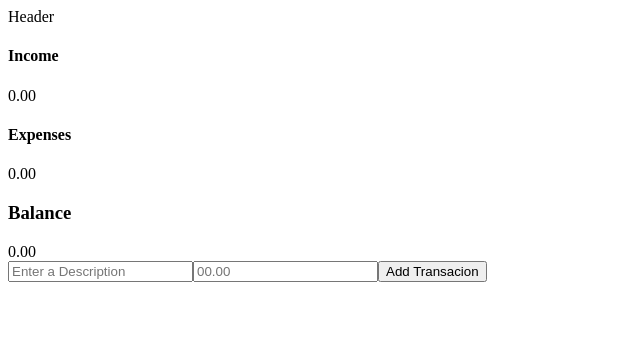
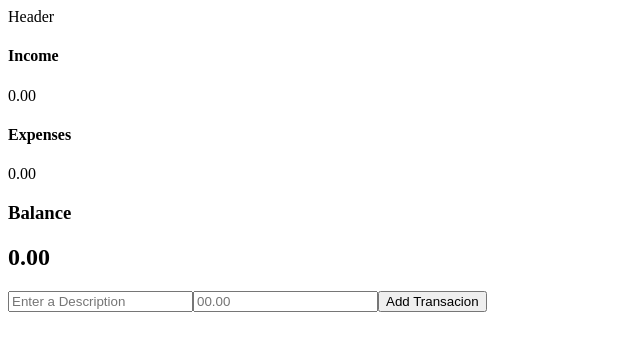
Before and after one commit to LuisArielRetanaHernadez/administrador-gastos, a React (Vite) app: page / in a window 1280 px wide. Shown: the top 350 px of the page, without its empty margins (0-640 px from the left). Built offline with nearby package versions, Linux system fonts and the light colour scheme.

Commit message:
agregando los estilos

```diff
--- a/src/components/Balance/Balance.jsx
+++ b/src/components/Balance/Balance.jsx
@@ -7,9 +7,12 @@
   const total = amounts.reduce((acc, item) => (acc += item), 0).toFixed(2)
 
   return (
-    <div>
+    <div className="flex justify-between">
       <h3>Balance</h3>
-      {total}
+      <h2 className="text-2x1 font-bold">
+        {total}
+      </h2>
+
     </div>
   )
 }
```
